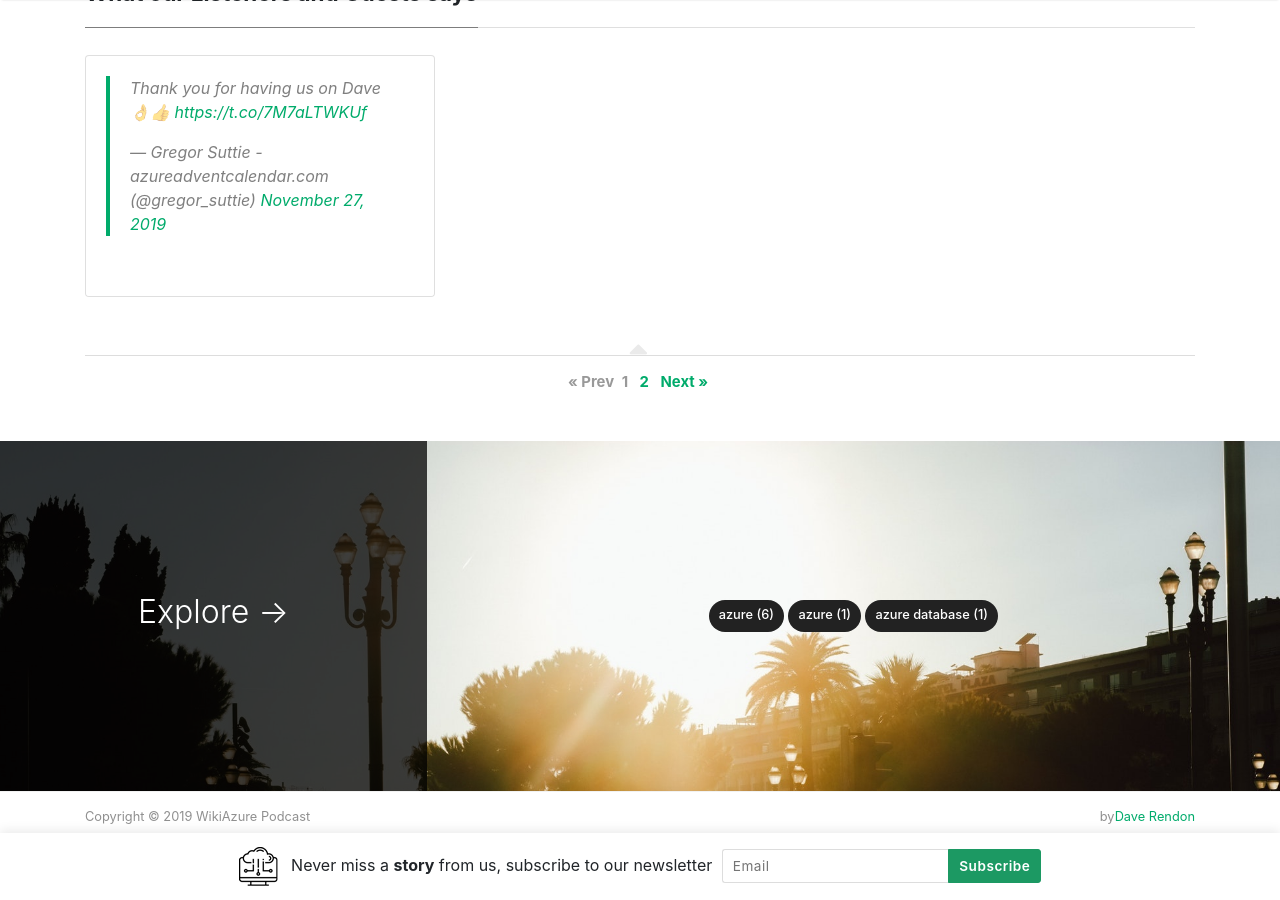
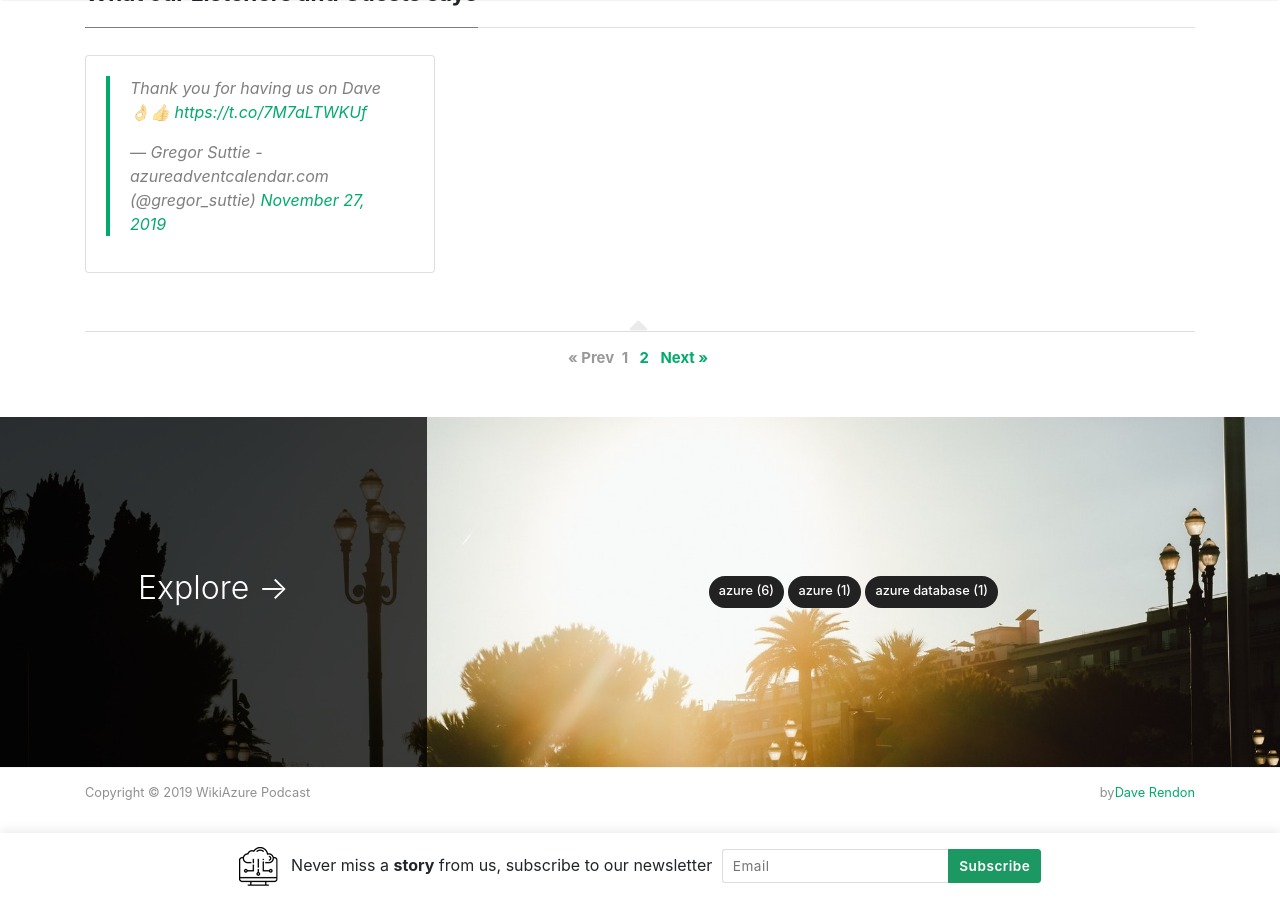
Before and after one commit to daveRendon/wikiazure-podcast, a Jekyll site: the page built from index.html, in a window 1280 px wide and 900 px high, scrolled down 2350 px. Built offline with Jekyll 4.4.1, drawn with Linux system fonts in a browser that asks for light colours; nearby versions of some CDN libraries; the list of posts is cut into pages by our own code; comment, search, counter and statistics services are not loaded.

Commit message:
Update index.html

```diff
--- a/index.html
+++ b/index.html
@@ -66,15 +66,11 @@ title: Home
 
                 <div class="col-lg-4 col-md-6 mb-30px card-group">
                     <div class="card h-100">
-                        <div class="maxthumb">
 
-                        </div>
                         <div class="card-body">
                                 <blockquote class="twitter-tweet"><p lang="en" dir="ltr">Thank you for having us on Dave 👌👍 <a href="https://t.co/7M7aLTWKUf">https://t.co/7M7aLTWKUf</a></p>&mdash; Gregor Suttie - azureadventcalendar.com (@gregor_suttie) <a href="https://twitter.com/gregor_suttie/status/1199818136037609472?ref_src=twsrc%5Etfw">November 27, 2019</a></blockquote> <script async src="https://platform.twitter.com/widgets.js" charset="utf-8"></script>
                         </div>
-                        <div class="card-footer bg-white">
 
-                        </div>
                     </div>
                 </div>
                 <!-- end post -->
```
